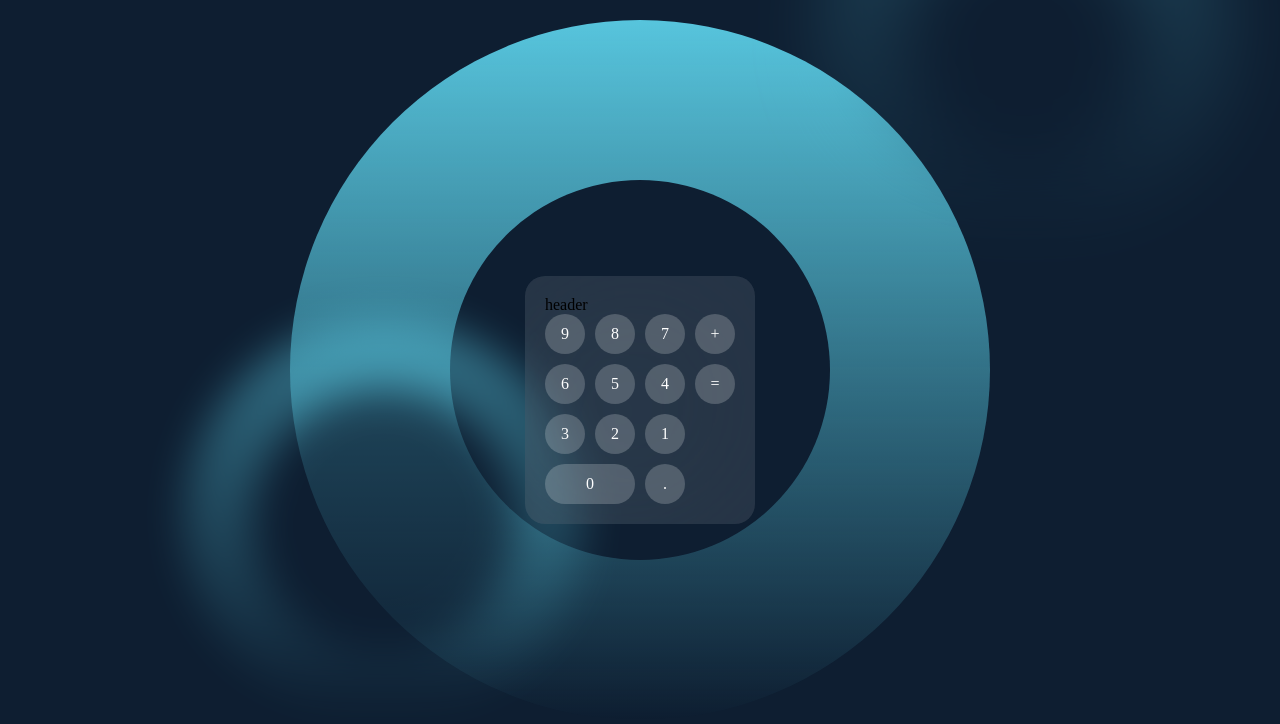
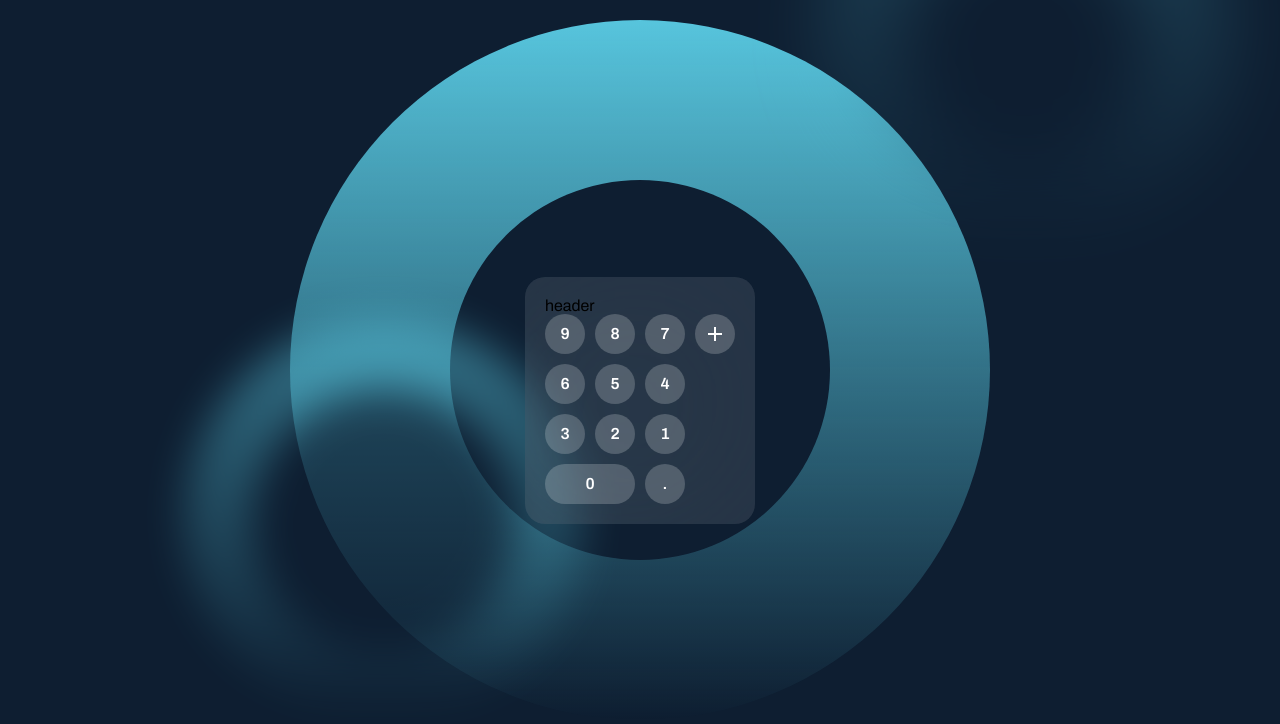
Before and after one commit to Kronos2k4/Calculator, a React (Create React App) app: page / in a window 1280 px wide. Shown: the top 724 px of the page. Built offline with nearby package versions, Linux system fonts and the light colour scheme.

Commit message:
Components refactoring, new icon added, font implemented

```diff
--- a/src/FontStyles.ts
+++ b/src/FontStyles.ts
@@ -3,7 +3,7 @@ import archivo from './assets/fonts/archivo-variablefont_wdth-wght.ttf'
 
 export const FontStyles = createGlobalStyle`
   @font-face {
-    font-family: 'Roboto Condensed';
+    font-family: 'Archivo';
         src: url(${archivo}) format('truetype')
   }
 `
--- a/src/GlobalStyle.ts
+++ b/src/GlobalStyle.ts
@@ -1,4 +1,5 @@
 import {createGlobalStyle} from "styled-components";
+import {theme} from "./theme";
 
 export const GlobalStyle = createGlobalStyle`
   * {
@@ -10,6 +11,7 @@ export const GlobalStyle = createGlobalStyle`
     margin: 0;
     height: 100%;
     overflow: hidden;
+    font-family: ${theme.fonts.archivo};
   }
 
   html {
--- a/src/components/Calculator/CalculatorButton/index.tsx
+++ b/src/components/Calculator/CalculatorButton/index.tsx
@@ -1,6 +1,6 @@
 import { rgba } from "polished";
-import { FC } from "react";
-import styled, { keyframes } from "styled-components";
+import {FC, ReactElement} from "react";
+import styled from "styled-components";
 import { theme } from "../../../theme";
 
 interface Props {
@@ -8,21 +8,24 @@ interface Props {
     onClick: (value: number | string) => void;
     size?: number;
     color?: string;
+    icon?: ReactElement;
 }
 
-const CalculatorButton: FC<Props> = ({value, onClick, size = 1, color = theme.calculator.light.colors.primary }) => {
+const CalculatorButton: FC<Props> = ({value, onClick, size = 1, color = theme.calculator.light.colors.primary, icon}) => {
     return (
         <Wrapper onClick={() => onClick(value)} size={size} color={color}>
-            {value}
+            {icon ? icon : value}
         </Wrapper>
     )
 }
 
 const Wrapper = styled.div<{size: number; color: string;}>`
   position: relative;
+  font-variation-settings: "wght" 600;
+  -webkit-font-smoothing: none;
   border-radius: 20px;
   color: ${({theme}) => theme.calculator.light.colors.primary};
-  background-color: ${({theme}) => rgba(theme.calculator.light.colors.primary, .2)};
+  background-color: ${({color}) => rgba(color, .2)};
   cursor: pointer;
   display: flex;
   align-items: center;
--- a/src/components/Calculator/CalculatorOperand/index.tsx
+++ b/src/components/Calculator/CalculatorOperand/index.tsx
@@ -1,4 +1,4 @@
-import { FC } from "react";
+import {FC, ReactElement} from "react";
 import styled from "styled-components";
 import CalculatorButton from "../CalculatorButton";
 
@@ -7,11 +7,12 @@ interface Props {
     operation: string;
     onClick: (operation: string) => void;
     color?: string;
+    icon?: ReactElement;
 }
 
-const CalculatorOperand: FC<Props> = ({value, operation, onClick, color}) => {
+const CalculatorOperand: FC<Props> = ({value, operation, onClick, color, icon}) => {
     return (
-        <CalculatorButton color={color} value={value} onClick={() => onClick(operation)} />
+        <CalculatorButton icon={icon} color={color} value={value} onClick={() => onClick(operation)} />
     )
 }
 
--- a/src/components/Calculator/index.tsx
+++ b/src/components/Calculator/index.tsx
@@ -3,12 +3,21 @@ import {rgba} from "polished";
 import CalculatorButton from "./CalculatorButton";
 import CalculatorOperand from "./CalculatorOperand";
 import {useEffect, useState} from "react";
+import { PlusIcon } from "../Icons";
 
 const Calculator = () => {
 
     const [values, setValues] = useState<string[]>([]);
     const [currentValue, setCurrentValue] = useState<string>('');
     const [result, setResult] = useState<number | string>();
+
+    const operandsList = [
+        {
+            value: '+',
+            operation: '+',
+            icon: <PlusIcon />,
+        },
+    ]
 
     const handleOperand = (value: number | string) => {
         setCurrentValue(state => state + value.toString())
@@ -48,12 +57,14 @@ const Calculator = () => {
         for(let i = 9; i >= 0; i--) {
             arr.push(<CalculatorButton size={(i === 0) ? 2 : 1} key={`button-${i}`} value={i} onClick={handleOperand}/>)
         }
-        arr.push(<CalculatorOperand color={''} value={'.'} operation={'.'} onClick={() => {}} />)
+        arr.push(<CalculatorOperand value={'.'} operation={'.'} onClick={() => {}} />)
         return arr
     }
 
     const _renderOperands = () => {
-        return [<CalculatorOperand value={'+'} operation={'+'} onClick={handleOperation} />, <CalculatorOperand value={'='} operation={'='} onClick={handleOperation} />]
+        return operandsList.map(({value, operation, icon}) => (
+            <CalculatorOperand value={value} icon={icon} operation={operation} onClick={handleOperation} />
+        ))
     }
 
     return (
--- /dev/null
+++ b/src/components/Icons/PlusIcon/index.tsx
@@ -0,0 +1,8 @@
+const PlusIcon = () => (
+    <svg width="14" height="14" viewBox="0 0 14 14" fill="none" xmlns="http://www.w3.org/2000/svg">
+        <path fillRule="evenodd" clipRule="evenodd" d="M8 0H6V6H0V8H6V14H8V8H14V6H8V0Z" fill="white"/>
+        <path fillRule="evenodd" clipRule="evenodd" d="M8 0H6V6H0V8H6V14H8V8H14V6H8V0Z" fill="white"/>
+    </svg>
+)
+
+export {PlusIcon};
--- /dev/null
+++ b/src/components/Icons/index.ts
@@ -0,0 +1 @@
+export {PlusIcon} from './PlusIcon'
--- a/src/theme.ts
+++ b/src/theme.ts
@@ -1,4 +1,7 @@
 export const theme = {
+    fonts: {
+        archivo: "Archivo, Arial, sans-serif",
+    },
     colors: {
         primary: '#0E1E31',
         secondary: '#57C5DD',
```
